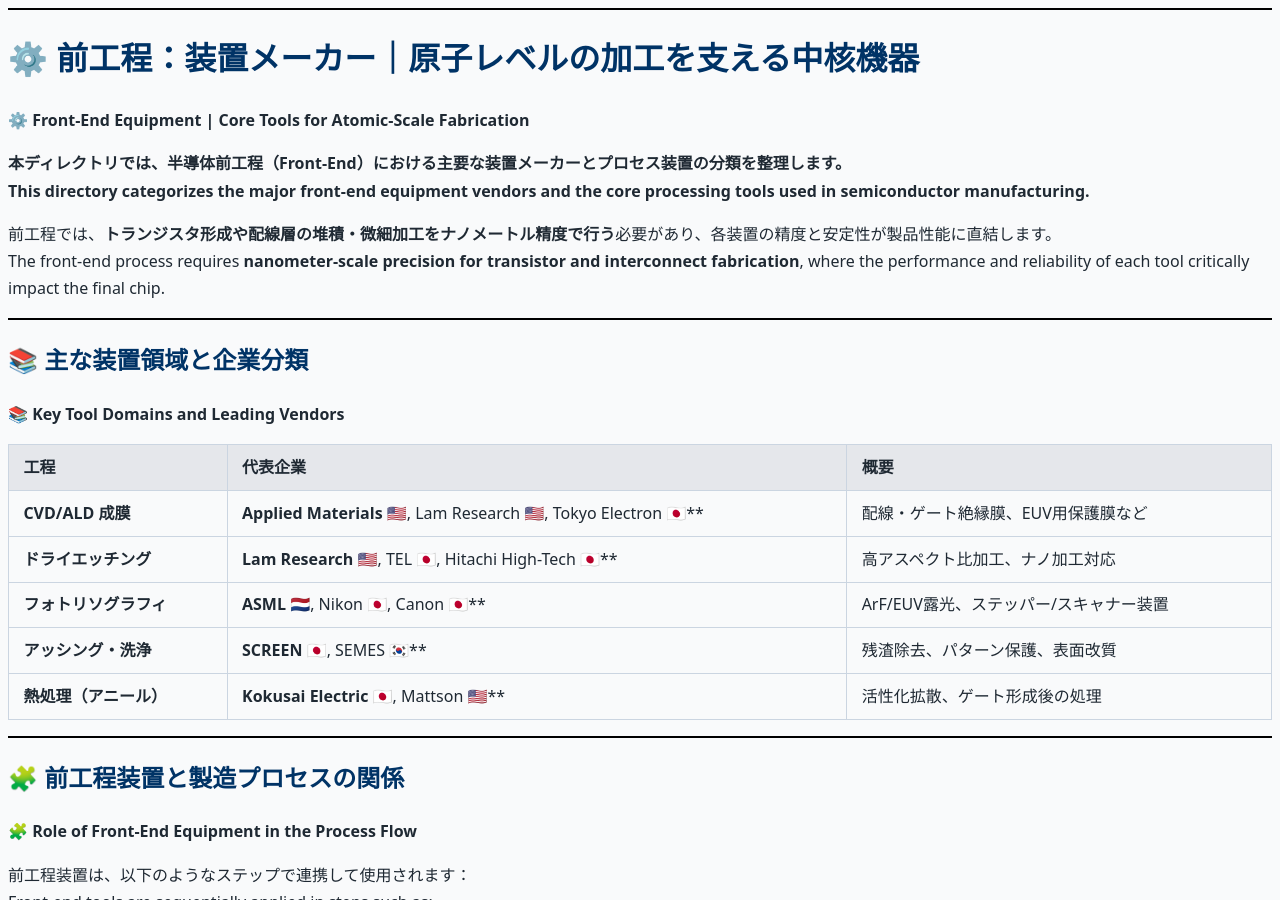
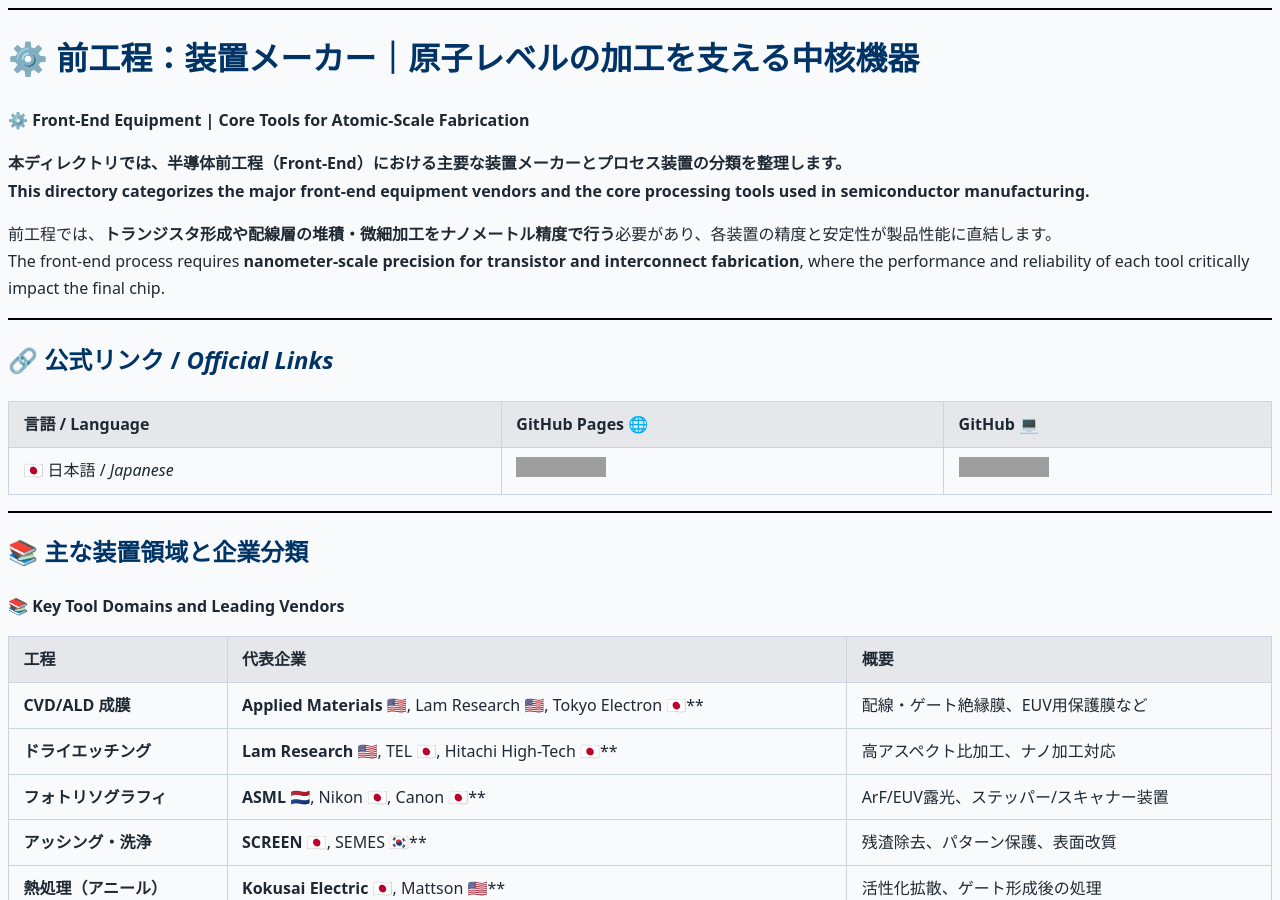
Before and after one commit to Samizo-AITL/Edusemi-Plus, a Jekyll site: the page built from industry/front-equipments/index.md, in a window 1280 px wide and 900 px high. Built offline with Jekyll 4.4.1, drawn with Linux system fonts in a browser that asks for light colours; grey boxes are pictures that could not be loaded.

Commit message:
Update index.md

```diff
--- a/industry/front-equipments/index.md
+++ b/industry/front-equipments/index.md
@@ -13,6 +13,14 @@
 
 前工程では、**トランジスタ形成や配線層の堆積・微細加工をナノメートル精度で行う**必要があり、各装置の精度と安定性が製品性能に直結します。
 The front-end process requires **nanometer-scale precision for transistor and interconnect fabrication**, where the performance and reliability of each tool critically impact the final chip.
+
+---
+
+## 🔗 公式リンク / *Official Links*
+
+| 言語 / Language | GitHub Pages 🌐 | GitHub 💻 |
+|-----------------|----------------|-----------|
+| 🇯🇵 日本語 / *Japanese* | [![GitHub Pages JP](https://img.shields.io/badge/GitHub%20Pages-日本語版-brightgreen?logo=github)](https://samizo-aitl.github.io/Edusemi-Plus/industry/front-equipments/) | [![GitHub Repo JP](https://img.shields.io/badge/GitHub-日本語版-blue?logo=github)](https://github.com/Samizo-AITL/Edusemi-Plus/tree/main/industry/front-equipments) |
 
 ---
 
```
